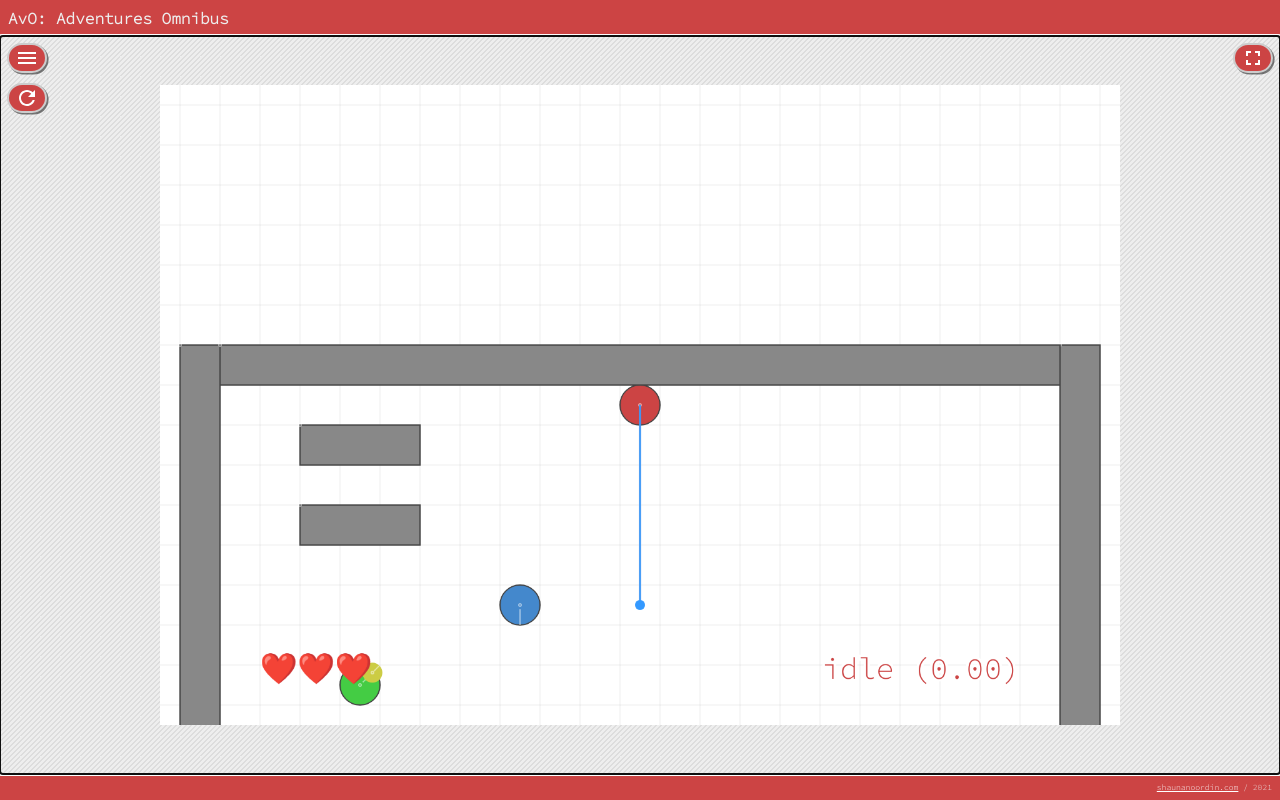
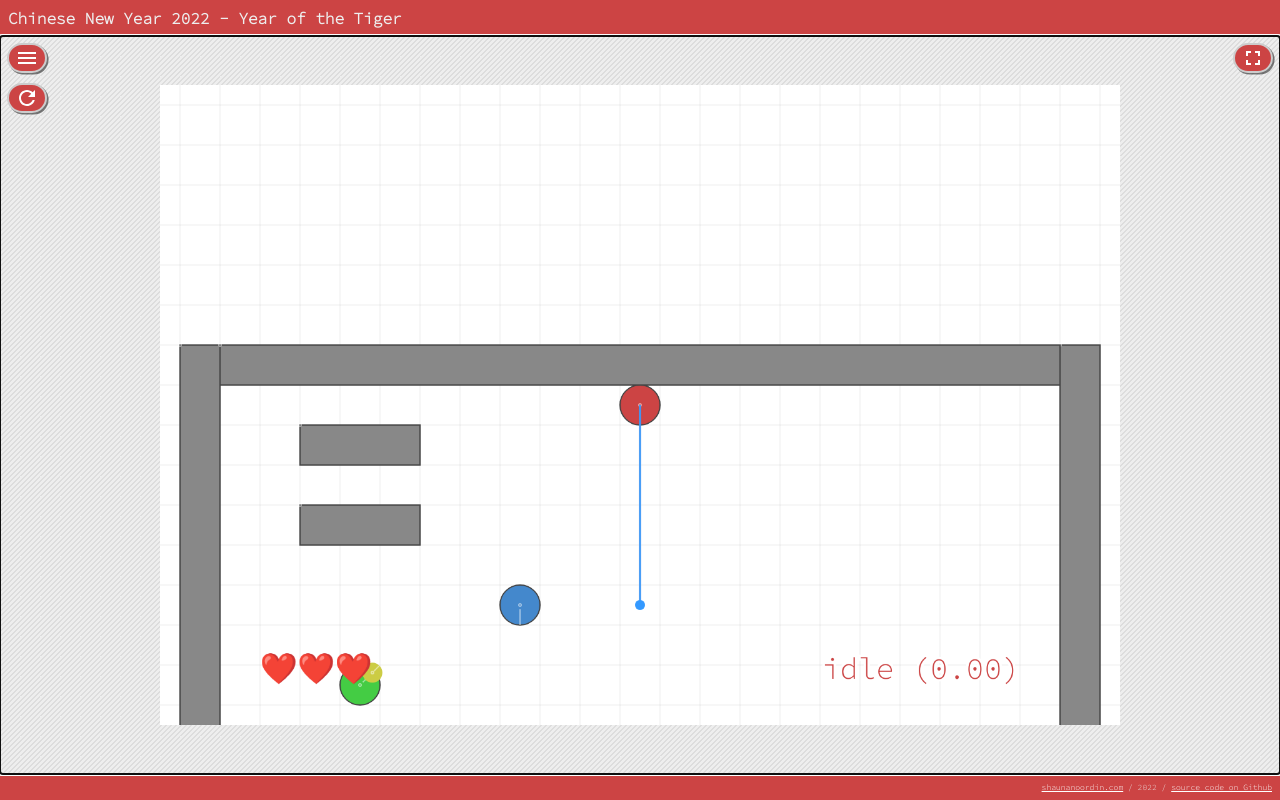
Before and after one commit to shaunanoordin/cny2022, a website built with webpack: page index.html in a window 1280 px wide. Built offline with nearby package versions, Linux system fonts and the light colour scheme.

Commit message:
Update names and descriptions

```diff
--- a/index.html
+++ b/index.html
@@ -2,15 +2,15 @@
 <html lang="en">
 <head>
 <meta charset="UTF-8">
-<title>AvO: Adventures Omnibus</title>
-<meta name="description" content="AvO: Adventures Omnibus is a collection of small adventure games.">
+<title>Chinese New Year 2022 - Year of the Tiger</title>
+<meta name="description" content="Chinese New Year greeting card and mini video game for the Year of the Tiger. Gong Xi Fa Cai!">
 <meta name="viewport" content="width=device-width, initial-scale=1">
 <meta name="theme-color" content="#cc4444">
 <link href="https://fonts.googleapis.com/css?family=Source+Code+Pro:300" rel="stylesheet">
 <link href="./app/main.css" rel="stylesheet">
 <script src="./app/main.js"></script>
-<meta property="og:title" content="AvO: Adventures Omnibus">
-<meta property="og:description" content="AvO: Adventures Omnibus is a collection of small adventure games.">
+<meta property="og:title" content="Chinese New Year 2022 - Year of the Tiger">
+<meta property="og:description" content="Chinese New Year greeting card and mini video game for the Year of the Tiger. Gong Xi Fa Cai!">
 <meta property="og:type" content="website">
 <meta property="og:url" content="">
 <meta property="og:image" content="">
@@ -20,14 +20,14 @@
 <meta name="twitter:card" content="summary_large_image">
 <meta name="twitter:site" content="@darke_shard">
 <meta name="twitter:creator" content="@darke_shard">
-<meta name="twitter:title" content="AvO: Adventures Omnibus">
-<meta name="twitter:description" content="AvO: Adventures Omnibus is a collection of small adventure games.">
+<meta name="twitter:title" content="Chinese New Year 2022 - Year of the Tiger">
+<meta name="twitter:description" content="Chinese New Year greeting card and mini video game for the Year of the Tiger. Gong Xi Fa Cai!">
 <meta name="twitter:image" content="">
 </head>
 <body>
 <div id="app">
 <header>
-  <h1>AvO: Adventures Omnibus</h1>
+  <h1>Chinese New Year 2022 - Year of the Tiger</h1>
 </header>
 <main id="main" tabindex="0">
   <canvas id="canvas"></canvas>
@@ -45,7 +45,7 @@
   <button id="button-reload" class="ui-button"><img src="./assets/icon-refresh-white.svg" alt="Reload"></button>
 </main>
 <footer>
-  <div><a href="https://shaunanoordin.com" target="_blank">shaunanoordin.com</a> / 2021</div>
+  <div><a href="https://shaunanoordin.com" target="_blank">shaunanoordin.com</a> / 2022 / <a href="https://github.com/shaunanoordin/cny2022/" target="_blank">source code on Github</a></div>
 </footer>
 </div><!--/#app-->
 </body>
```
Also changed, not shown: package.json (+5 -5 lines), README.md.
